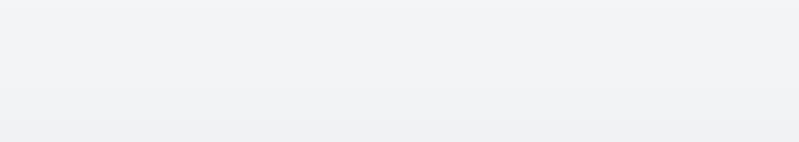
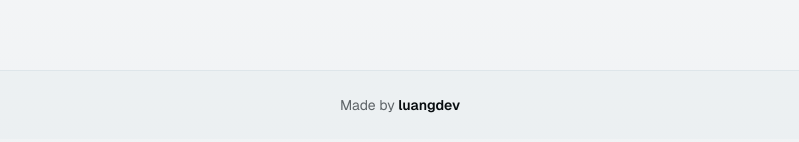
Before and after one commit to bradnen/english-language, a Next.js app: page / in a window 1280 px wide. Shown: the part 655-797 px from the top of the page, without its empty margins (240-1039 px from the left). Built offline with nearby package versions, Linux system fonts and the light colour scheme.

Commit message:
feat: add footer with credit to homepage and reusable component
Add footer with credit to homepage and create reusable Footer component.

Co-authored-by: null <209455822+bradnen@users.noreply.github.com>

```diff
--- a/app/page.tsx
+++ b/app/page.tsx
@@ -6,6 +6,7 @@ import { Bookmark } from "lucide-react"
 import SearchBar from "@/components/search-bar"
 import WordCard from "@/components/word-card"
 import FeaturedWords from "@/components/featured-words"
+import Footer from "@/components/footer"
 
 export default function Home() {
   const [selectedWord, setSelectedWord] = useState<any>(null)
@@ -83,6 +84,9 @@ export default function Home() {
 
         {!selectedWord && !loading && !error && <FeaturedWords onSelectWord={handleSearch} />}
       </div>
+
+      {/* Footer */}
+      <Footer />
     </main>
   )
 }
--- /dev/null
+++ b/components/footer.tsx
@@ -0,0 +1,13 @@
+export default function Footer() {
+  return (
+    <footer className="border-t border-border bg-muted/30 py-6 mt-12">
+      <div className="container max-w-3xl mx-auto px-4">
+        <div className="text-center text-sm text-muted-foreground">
+          <p>
+            Made by <span className="font-semibold text-foreground">luangdev</span>
+          </p>
+        </div>
+      </div>
+    </footer>
+  )
+}
```
